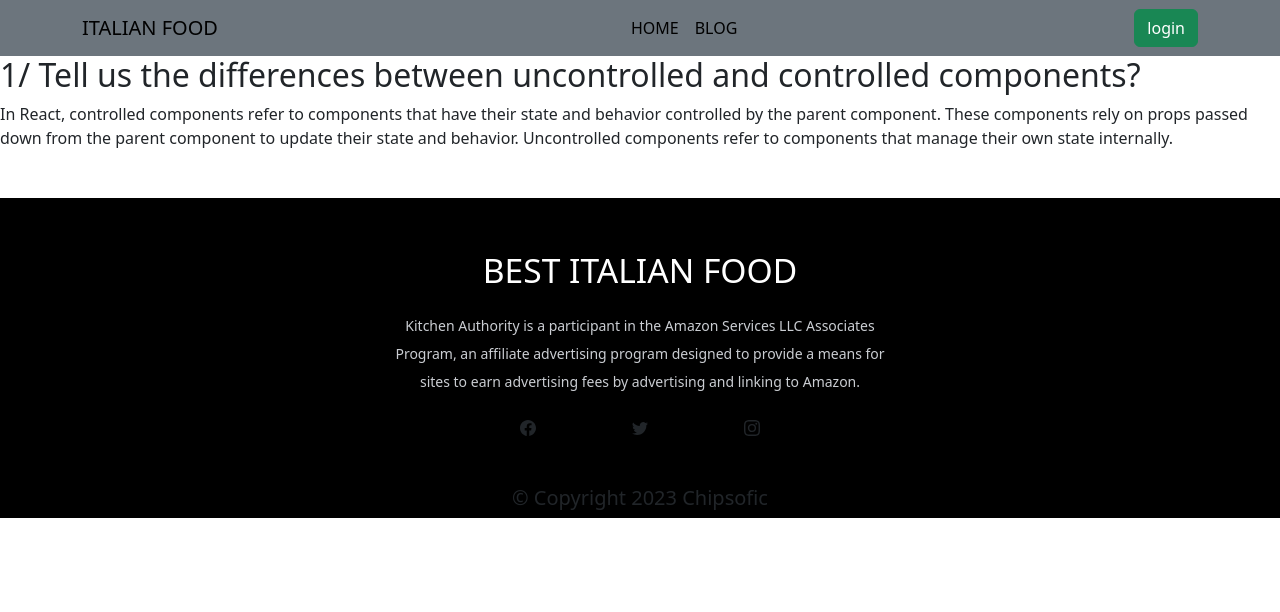
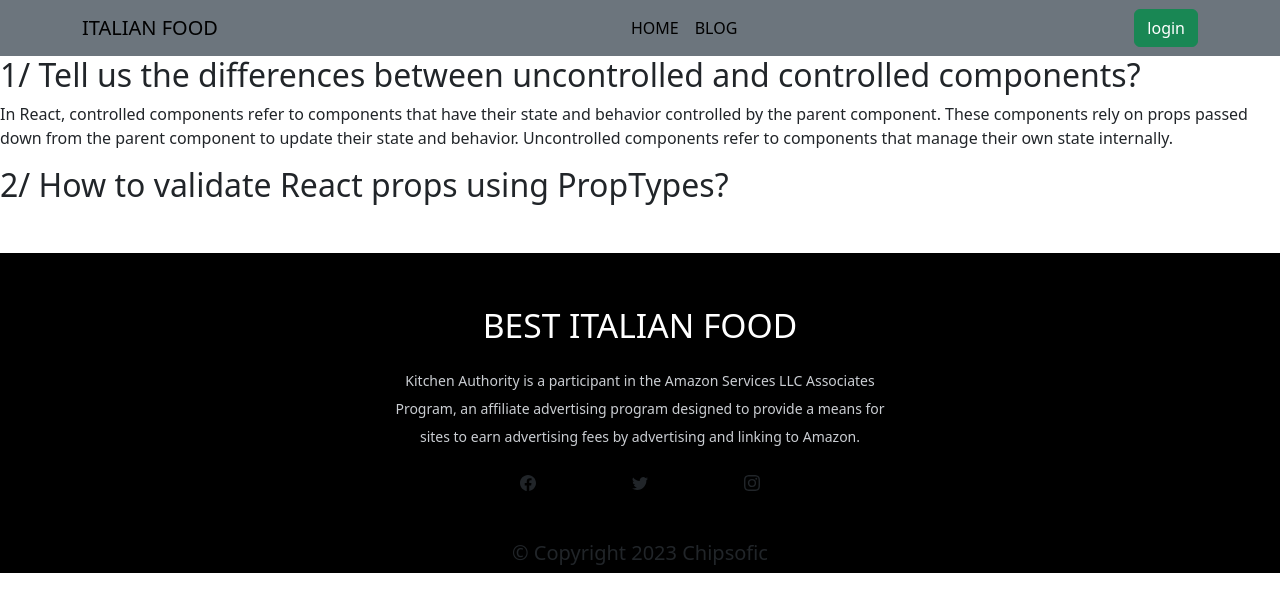
Before and after one commit to arafat717/food-making-client, a React (Vite) app: page /blog in a window 1280 px wide. Shown: the top 612 px of the page. Built offline with nearby package versions, Linux system fonts and the light colour scheme; no server answers.

Commit message:
fourth commit

```diff
--- a/src/pages/Blog/Blog.jsx
+++ b/src/pages/Blog/Blog.jsx
@@ -8,6 +8,9 @@ const Blog = () => {
                 <h2>1/ Tell us the differences between uncontrolled and controlled components?</h2>
                 <p>In React, controlled components refer to components that have their state and behavior controlled by the parent component. These components rely on props passed down from the parent component to update their state and behavior. Uncontrolled components refer to components that manage their own state internally.</p>
             </div>
+            <div>
+                <h2>2/ How to validate React props using PropTypes?</h2>
+            </div>
         </div>
     );
 };
```
